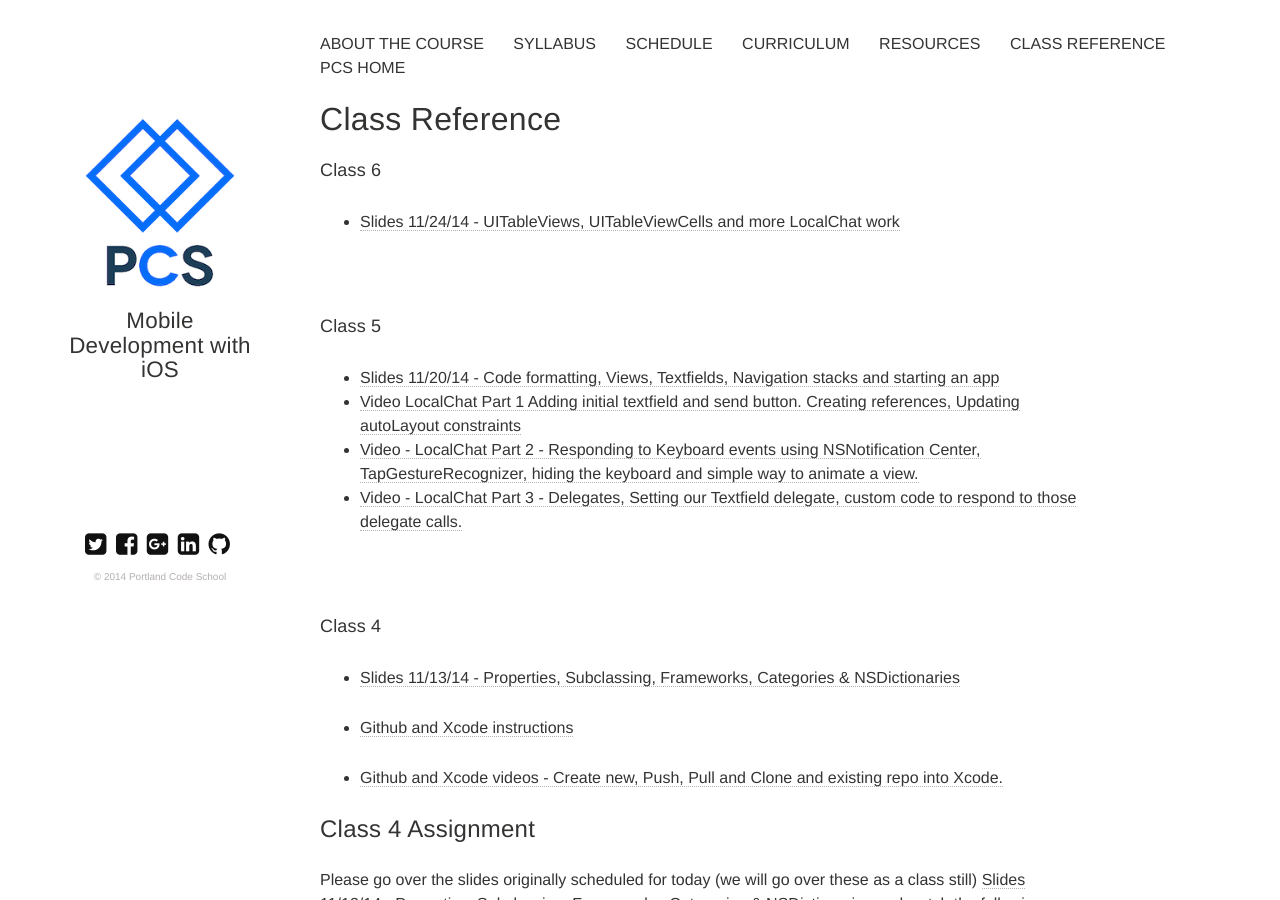
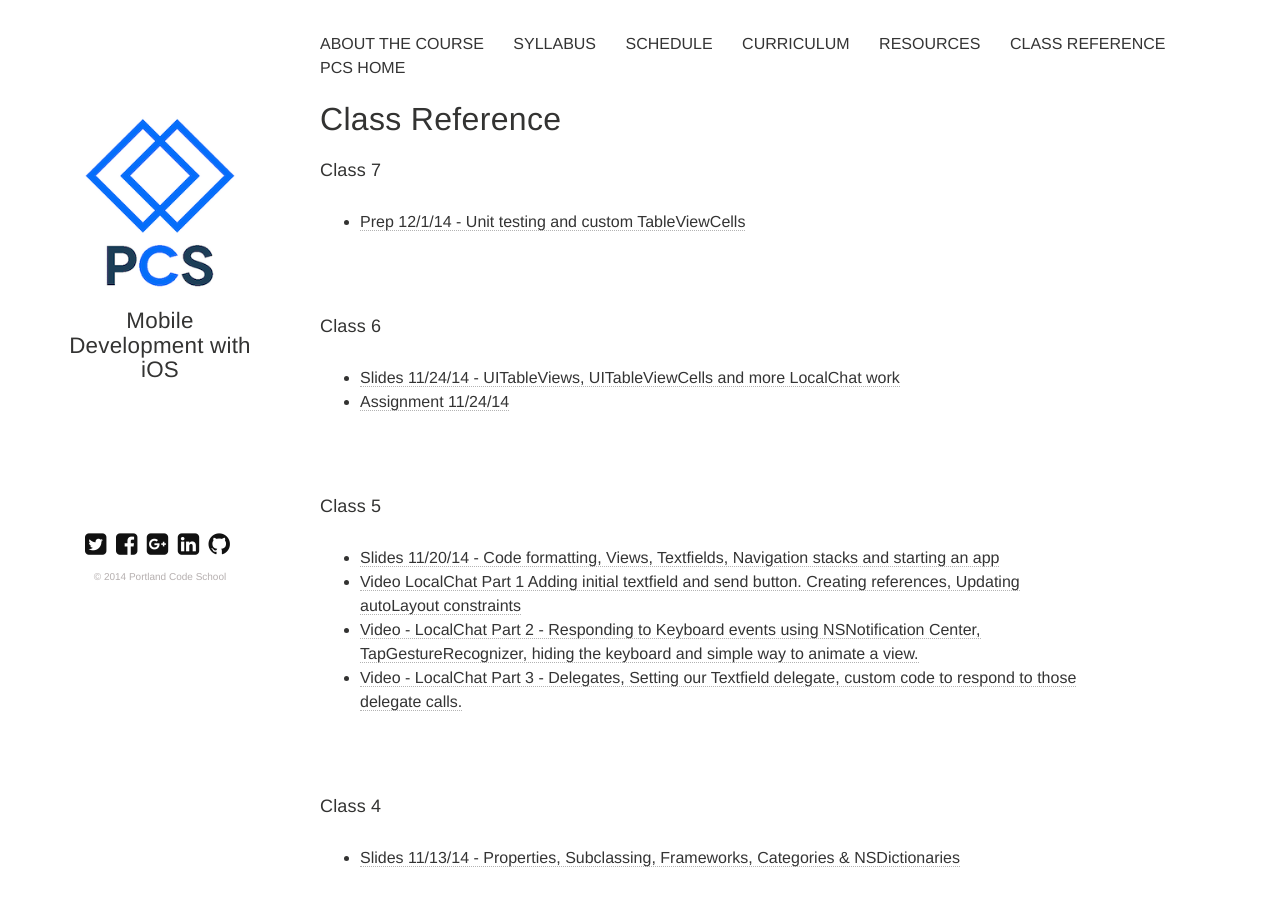
Before and after one commit to portlandcodeschool/ios, a Jekyll site: the page built from reference.md, in a window 1280 px wide and 900 px high. Built offline with Jekyll 4.4.1, drawn with Linux system fonts in a browser that asks for light colours; nearby versions of some CDN libraries.

Commit message:
Update reference.md

```diff
--- a/reference.md
+++ b/reference.md
@@ -5,8 +5,12 @@ title: Class Reference
 tagline: Mobile Development with iOS
 tags: [reference]
 ---
+####Class 7
+* [Prep 12/1/14 - Unit testing and custom TableViewCells](https://docs.google.com/presentation/d/186-RjOPWLSo3OhnLs6XG3qEyWydA75wIwWXVE3fZ4zk/edit?usp=sharing)
+
 ####Class 6
 * [Slides 11/24/14 - UITableViews, UITableViewCells and more LocalChat work](https://docs.google.com/presentation/d/1A6u-z-7rOaG73t7rLo0zzQX1dXzcCjpsJQv8ZGMDru0/edit?usp=sharing)
+* [Assignment 11/24/14](https://docs.google.com/presentation/d/178qme-52aeg91azA8Kb4bzlKMFcXbwbU0vFVW-ft92A/edit?usp=sharing)
 
 ####Class 5
 * [Slides 11/20/14 - Code formatting, Views, Textfields, Navigation stacks and starting an app](https://docs.google.com/presentation/d/1nKsy1zb9slQszgEhlv4RGzuX-ZkeJoo_4UJ_WwTIqdU/edit?usp=sharing)
```
